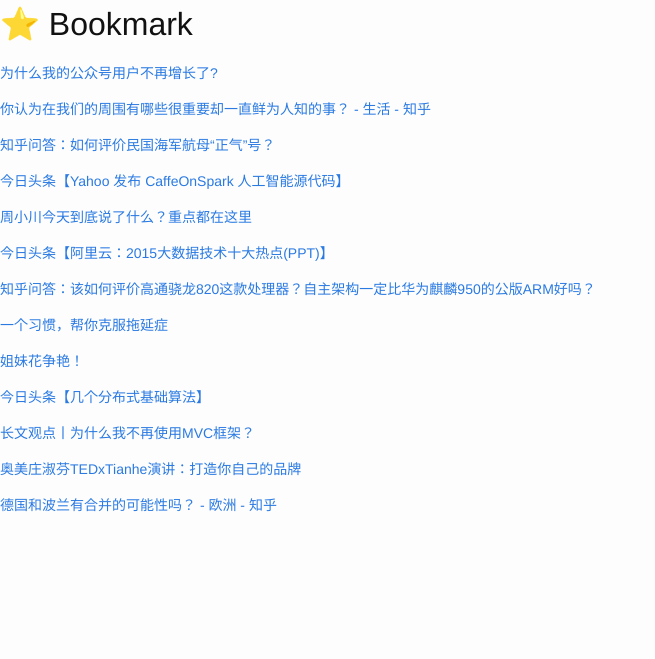
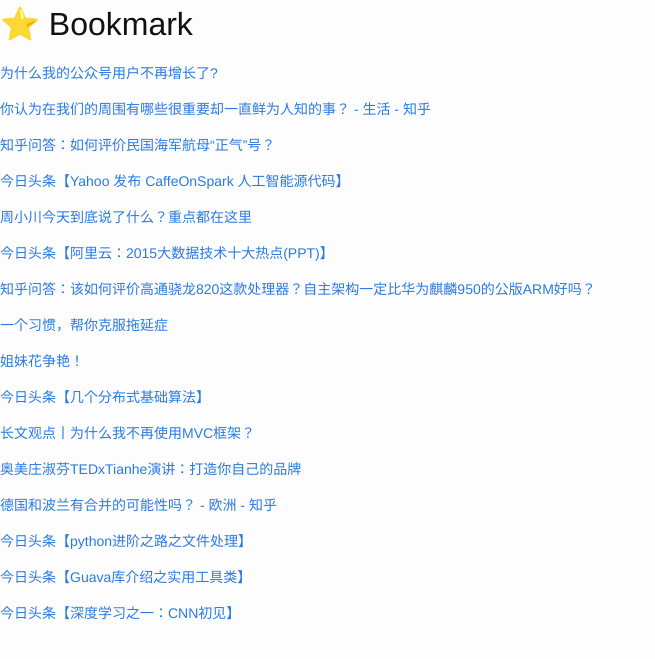
Before and after one commit to cnwarden/cnwarden.github.io, a Jekyll site: the page built from fav/index.md, in a window 1280 px wide. Shown: the top 659 px of the page, without its empty margins (0-655 px from the left). Built offline with Jekyll 4.4.1, drawn with Linux system fonts in a browser that asks for light colours; emoji names are drawn with the system emoji font.

Commit message:
auto commit

```diff
--- a/fav/index.md
+++ b/fav/index.md
@@ -30,3 +30,9 @@ title:  fav
 [奥美庄淑芬TEDxTianhe演讲：打造你自己的品牌](http://mp.weixin.qq.com/s?__biz=MjM5NjU2NDkyNA==&mid=404293046&idx=1&sn=37bc41d5e2e3a09c40579ec611e1dfb7&scene=0#wechat_redirect)
 
 [德国和波兰有合并的可能性吗？ - 欧洲 - 知乎](https://www.zhihu.com/question/40354388)
+
+[今日头条【python进阶之路之文件处理】](http://toutiao.com/item/6256533668299276802/?iid=3578109516&app=news_article&tt_from=android_share&utm_source=email&utm_medium=toutiao_android&utm_campaign=client_share)
+
+[今日头条【Guava库介绍之实用工具类】](http://toutiao.com/item/6256475483257438721/?iid=3578109516&app=news_article&tt_from=android_share&utm_source=email&utm_medium=toutiao_android&utm_campaign=client_share)
+
+[今日头条【深度学习之一：CNN初见】](http://toutiao.com/item/6256362607825912321/?iid=3578109516&app=news_article&tt_from=android_share&utm_source=email&utm_medium=toutiao_android&utm_campaign=client_share)
```
